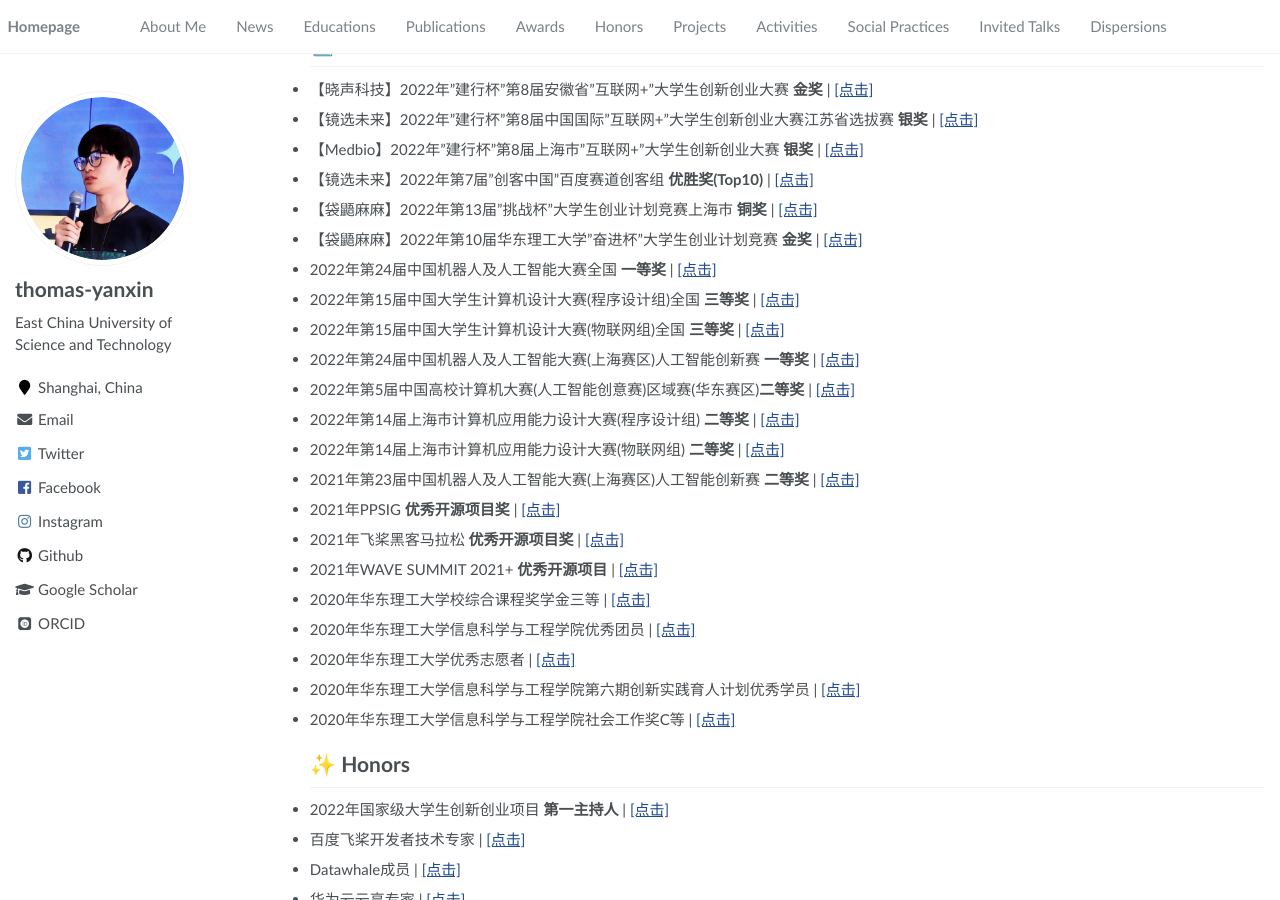
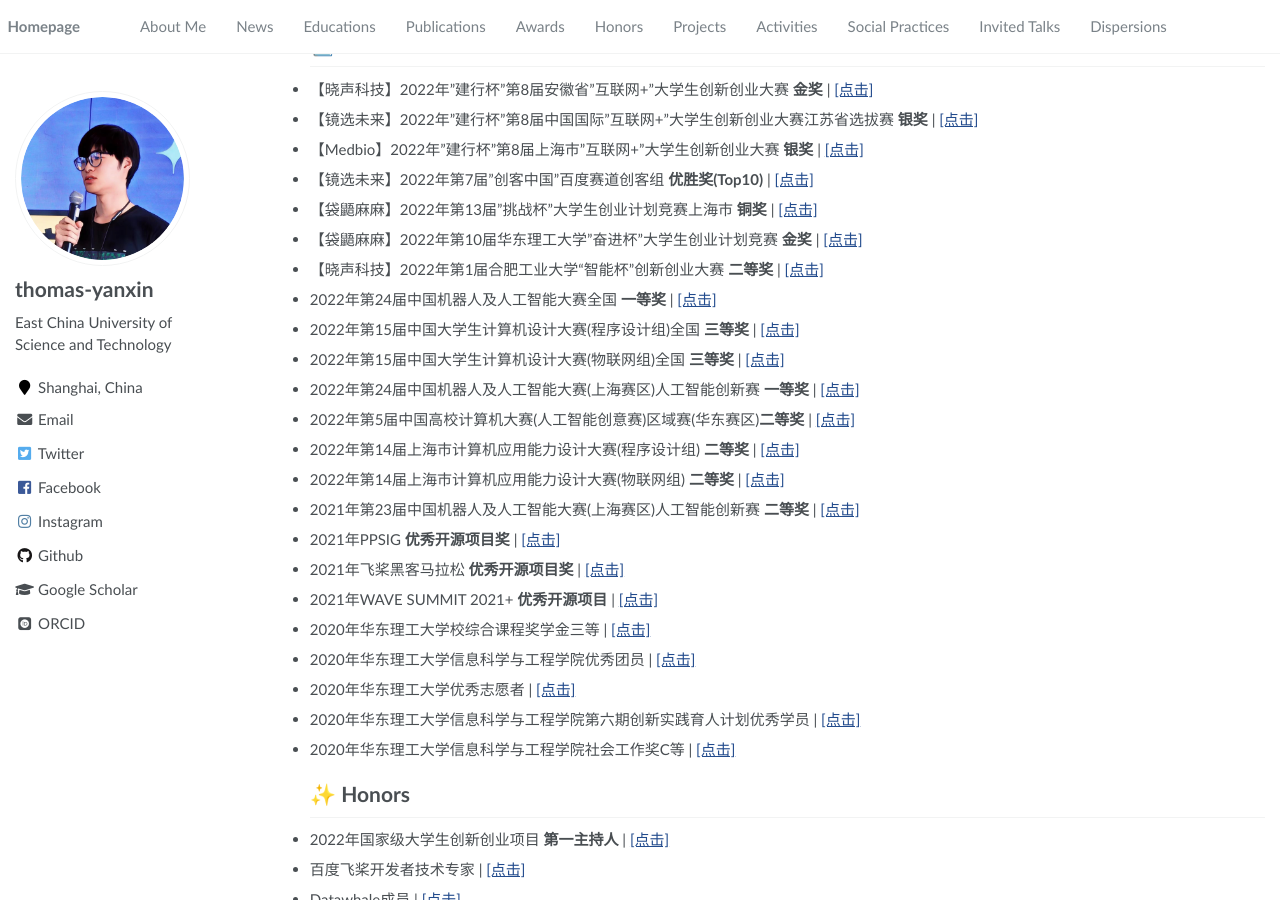
Before and after one commit to thomas-yanxin/thomas-yanxin.github.io, a Jekyll site: the page built from _pages/about.md, in a window 1280 px wide and 900 px high, scrolled down 721 px. Built offline with Jekyll 4.4.1, drawn with Linux system fonts in a browser that asks for light colours; some web fonts are replaced.

Commit message:
Update about.md

```diff
--- a/_pages/about.md
+++ b/_pages/about.md
@@ -47,6 +47,8 @@ redirect_from:
 * 【袋鼯麻麻】2022年第13届"挑战杯"大学生创业计划竞赛上海市 <strong>铜奖</strong> \| [\[点击\]](https://github.com/thomas-yanxin/thomas-yanxin.github.io/blob/master/proof/2022%E5%B9%B4%E6%8C%91%E6%88%98%E6%9D%AF%E5%B8%82%E7%BA%A7%E5%A4%8D%E8%B5%9B%E7%BB%93%E6%9E%9C-%E5%8D%8E%E4%B8%9C%E7%90%86%E5%B7%A5%E5%A4%A7%E5%AD%A6.pdf)
 
 * 【袋鼯麻麻】2022年第10届华东理工大学"奋进杯"大学生创业计划竞赛 <strong>金奖</strong> \| [\[点击\]](https://mp.weixin.qq.com/s/WgE9zxD4Nv4H-f_2sXr5pw)
+
+* 【晓声科技】2022年第1届合肥工业大学“智能杯”创新创业大赛 <strong>二等奖</strong> \| [\[点击\]](http://imi.hfut.edu.cn/2022/0925/c12254a283784/page.htm)
 
 * 2022年第24届中国机器人及人工智能大赛全国 <strong>一等奖</strong> \| [\[点击\]](https://github.com/thomas-yanxin/thomas-yanxin.github.io/blob/master/proof/2022%E5%B9%B4%E7%AC%AC24%E5%B1%8A%E4%B8%AD%E5%9B%BD%E6%9C%BA%E5%99%A8%E4%BA%BA%E5%8F%8A%E4%BA%BA%E5%B7%A5%E6%99%BA%E8%83%BD%E5%A4%A7%E8%B5%9B%E5%85%A8%E5%9B%BD%E4%B8%80%E7%AD%89%E5%A5%96.pdf)
 
```
